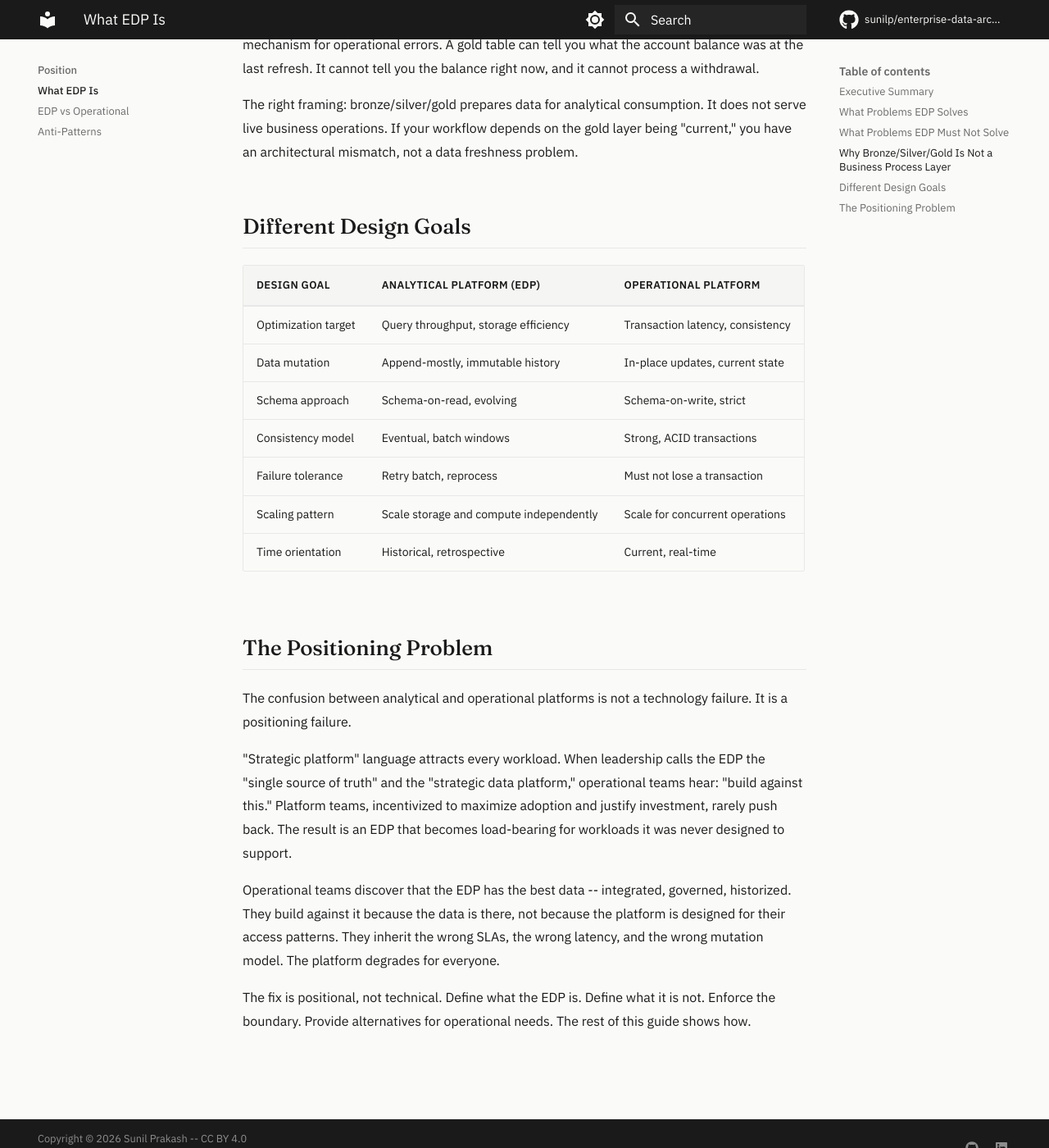
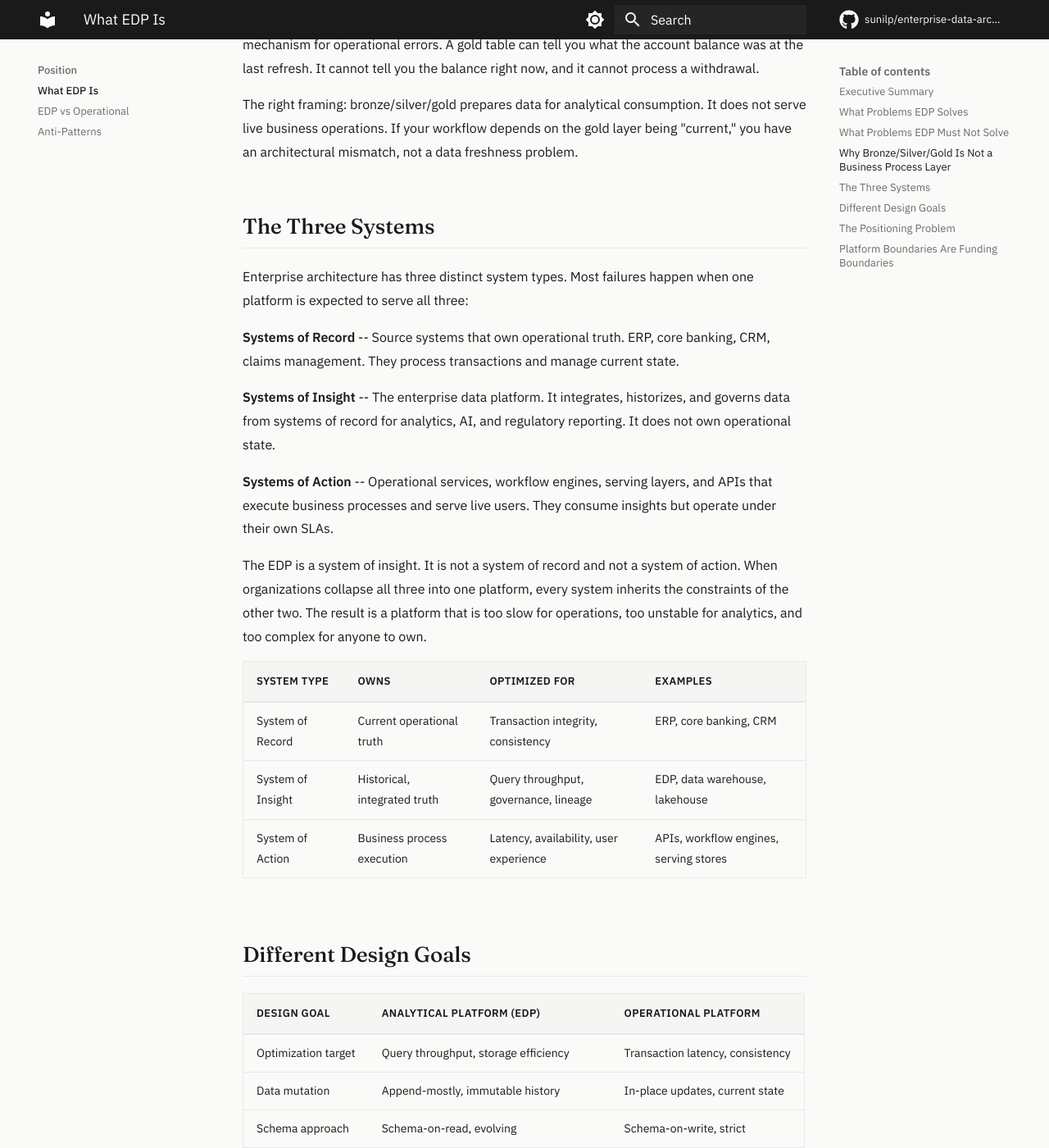
Before and after one commit to sunilp/enterprise-data-architecture, an MkDocs documentation site: the page built from docs/position/what-edp-is.md, in a window 1280 px wide and 1400 px high, scrolled down 3113 px. Shown: the whole window at 82% size. Built offline with MkDocs 1.6.1 and Material for MkDocs 9.7.7, drawn with Linux system fonts in a browser that asks for light colours; comment, search, counter and statistics services are not loaded; some of the changed text lies outside the part shown.

Commit message:
Add metrics/outcomes table and three-systems doctrine to EDP positioning

```diff
--- a/docs/position/what-edp-is.md
+++ b/docs/position/what-edp-is.md
@@ -56,6 +56,24 @@ When teams treat gold-layer tables as operational systems of record, they inheri
 
 The right framing: bronze/silver/gold prepares data for analytical consumption. It does not serve live business operations. If your workflow depends on the gold layer being "current," you have an architectural mismatch, not a data freshness problem.
 
+## The Three Systems
+
+Enterprise architecture has three distinct system types. Most failures happen when one platform is expected to serve all three:
+
+**Systems of Record** -- Source systems that own operational truth. ERP, core banking, CRM, claims management. They process transactions and manage current state.
+
+**Systems of Insight** -- The enterprise data platform. It integrates, historizes, and governs data from systems of record for analytics, AI, and regulatory reporting. It does not own operational state.
+
+**Systems of Action** -- Operational services, workflow engines, serving layers, and APIs that execute business processes and serve live users. They consume insights but operate under their own SLAs.
+
+The EDP is a system of insight. It is not a system of record and not a system of action. When organizations collapse all three into one platform, every system inherits the constraints of the other two. The result is a platform that is too slow for operations, too unstable for analytics, and too complex for anyone to own.
+
+| System Type | Owns | Optimized For | Examples |
+|---|---|---|---|
+| System of Record | Current operational truth | Transaction integrity, consistency | ERP, core banking, CRM |
+| System of Insight | Historical, integrated truth | Query throughput, governance, lineage | EDP, data warehouse, lakehouse |
+| System of Action | Business process execution | Latency, availability, user experience | APIs, workflow engines, serving stores |
+
 ## Different Design Goals
 
 | Design Goal | Analytical Platform (EDP) | Operational Platform |
@@ -77,3 +95,17 @@ The confusion between analytical and operational platforms is not a technology f
 Operational teams discover that the EDP has the best data -- integrated, governed, historized. They build against it because the data is there, not because the platform is designed for their access patterns. They inherit the wrong SLAs, the wrong latency, and the wrong mutation model. The platform degrades for everyone.
 
 The fix is positional, not technical. Define what the EDP is. Define what it is not. Enforce the boundary. Provide alternatives for operational needs. The rest of this guide shows how.
+
+## Platform Boundaries Are Funding Boundaries
+
+The confusion between analytical and operational platforms is not just an architecture problem. It is a funding problem.
+
+When the EDP is labeled the "strategic platform," it attracts every workload. It also attracts every cost. The result is a single budget line that covers analytics, operations, ML, compliance, and serving -- with no way to distinguish which workloads drive which costs.
+
+Separating platforms creates clarity:
+
+- **EDP** is funded for shared data integration, governance, and analytics reuse. Its value is measured in data product adoption, regulatory compliance, and time-to-insight.
+- **Operational platforms** are funded for customer journeys, transaction processing, and domain reliability. Their value is measured in uptime, latency, and transaction throughput.
+- **Serving layers** are funded by the consumers they serve. Their value is measured in consumer satisfaction and operational SLA compliance.
+
+When each platform has its own budget, its own success metrics, and its own team, ownership becomes clear. When everything runs on one platform with one budget, nobody owns anything.
```
Also changed, not shown: docs/proof/metrics.md (added, +33 -0 lines).
